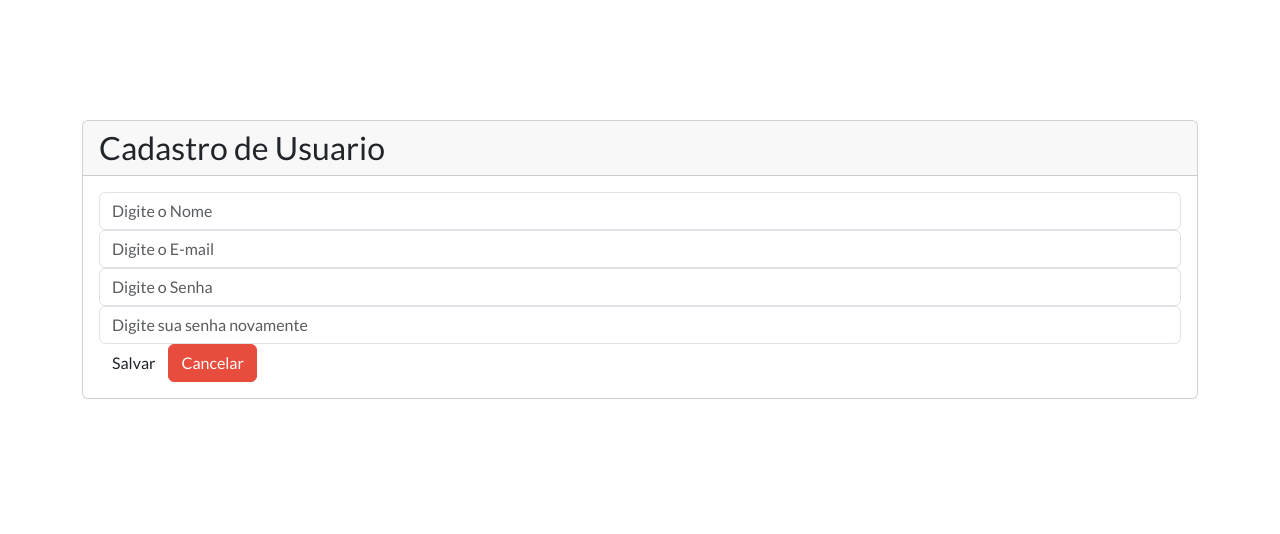
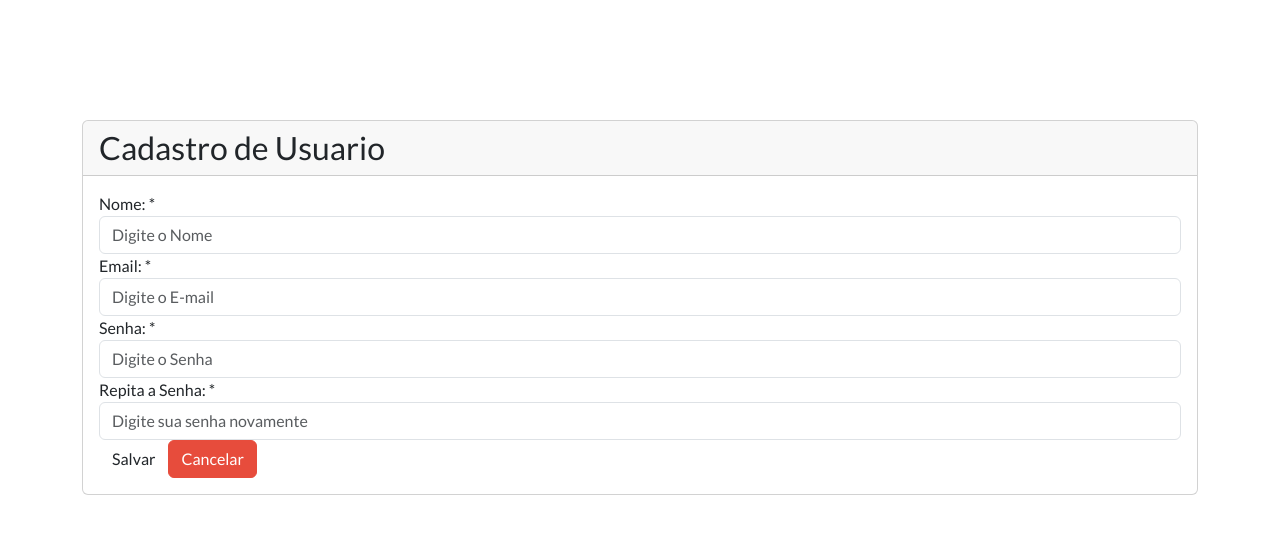
Before and after one commit to brunoyillli/minhas-financas-app, a React (Create React App) app: page / in a window 1280 px wide. Shown: the top 534 px of the page. Built offline with nearby package versions, Linux system fonts and the light colour scheme.

Commit message:
ajuste para aparecer os label, 1 letra dos componentes sempre maiuscula

```diff
--- a/package.json
+++ b/package.json
@@ -9,6 +9,7 @@
     "bootswatch": "^5.2.3",
     "react": "^18.2.0",
     "react-dom": "^18.2.0",
+    "react-router-dom": "5.1.2",
     "react-scripts": "5.0.1",
     "web-vitals": "^2.1.4"
   },
--- a/src/views/cadastroUsuario.js
+++ b/src/views/cadastroUsuario.js
@@ -1,6 +1,7 @@
 import React from 'react';
 import Card from '../components/card'
-import formGroup from '../components/form-group';
+import FormGroup from '../components/form-group';
+
 
 class CadastroUsuario extends React.Component{
 
@@ -22,38 +23,38 @@ class CadastroUsuario extends React.Component{
                 <div className='row'>
                     <div  className='col-lg-12'>
                             <div  className='bs-component'>
-                                <formGroup label='Nome: *' htmlFor='inputNome'>
+                                <FormGroup label='Nome: *' htmlFor='inputNome'>
                                     <input type='text'
                                         id='inputNome'
                                         className='form-control'
                                         name='nome'
                                         onChange={e => this.setState({nome : e.target.value})}
                                         placeholder='Digite o Nome'/>
-                                </formGroup>
-                                <formGroup label='Email: *' htmlFor='inputEmail'>
+                                </FormGroup>
+                                <FormGroup label='Email: *' htmlFor='inputEmail'>
                                     <input type='email'
                                         id='inputEmail'
                                         className='form-control'
                                         name='email'
                                         onChange={e => this.setState({email : e.target.value})}
                                         placeholder='Digite o E-mail'/>
-                                </formGroup>
-                                <formGroup label='Senha: *' htmlFor='inputSenha'>
+                                </FormGroup>
+                                <FormGroup label='Senha: *' htmlFor='inputSenha'>
                                     <input type='password'
                                         id='inputSenha'
                                         className='form-control'
                                         name='senha'
                                         onChange={e => this.setState({senha : e.target.value})}
                                         placeholder='Digite o Senha'/>
-                                </formGroup>
-                                <formGroup label='Repita a Senha: *' htmlFor='inputRepitaSenha'>
+                                </FormGroup>
+                                <FormGroup label='Repita a Senha: *' htmlFor='inputRepitaSenha'>
                                     <input type='password'
                                         id='inputRepitaSenha'
                                         className='form-control'
-                                        name='senha'
-                                        onChange={e => this.setState({senha : e.target.value})}
+                                        name='senhaRepeticao'
+                                        onChange={e => this.setState({senhaRepeticao : e.target.value})}
                                         placeholder='Digite sua senha novamente'/>
-                                </formGroup>
+                                </FormGroup>
                                 <button onClick={this.cadastrar} type='button' className='btn btn-default'>Salvar</button>
                                 <button type='button' className='btn btn-danger'>Cancelar</button>
                             </div>
```
Also changed, not shown: 1 other file (tests, documents, lock files or other folders).
